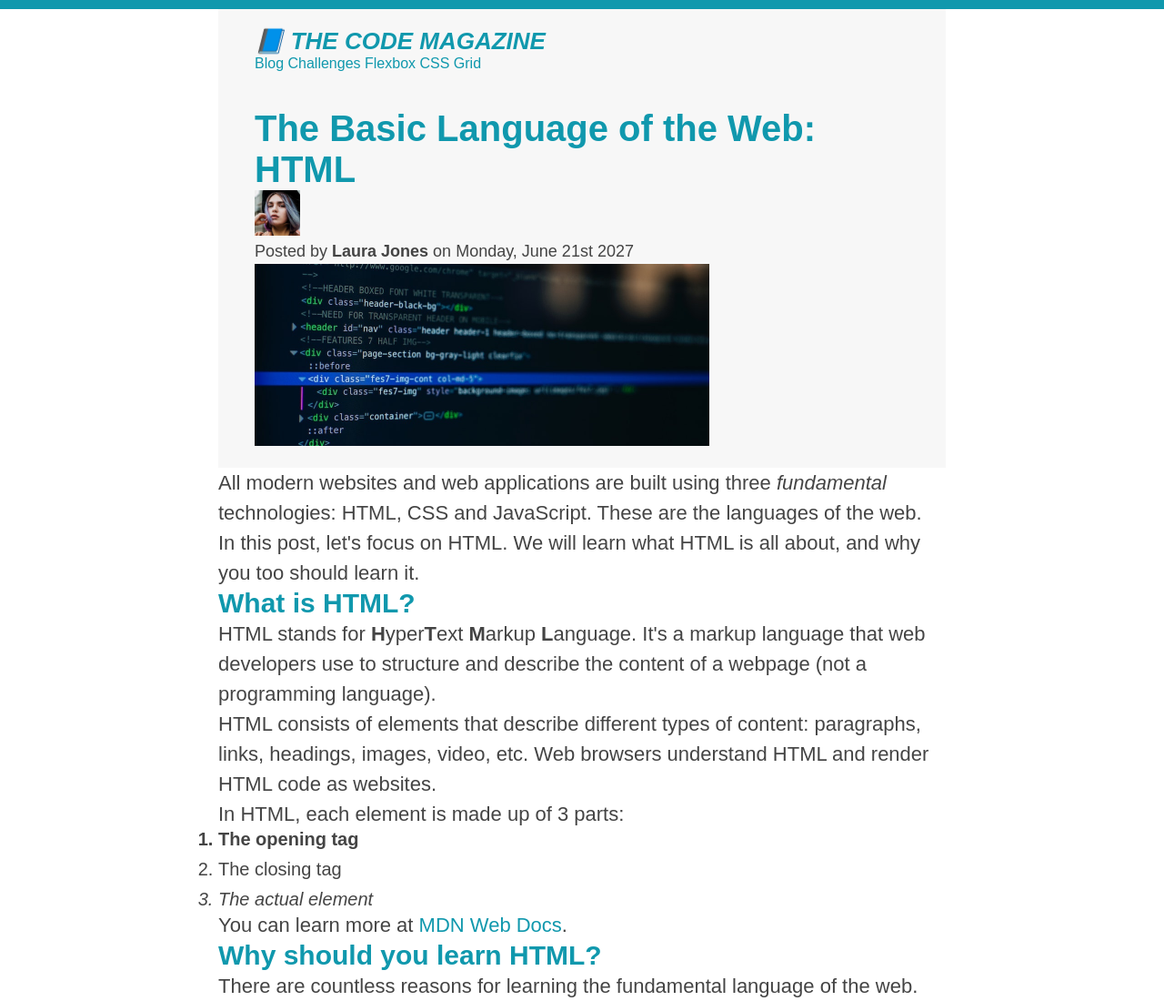
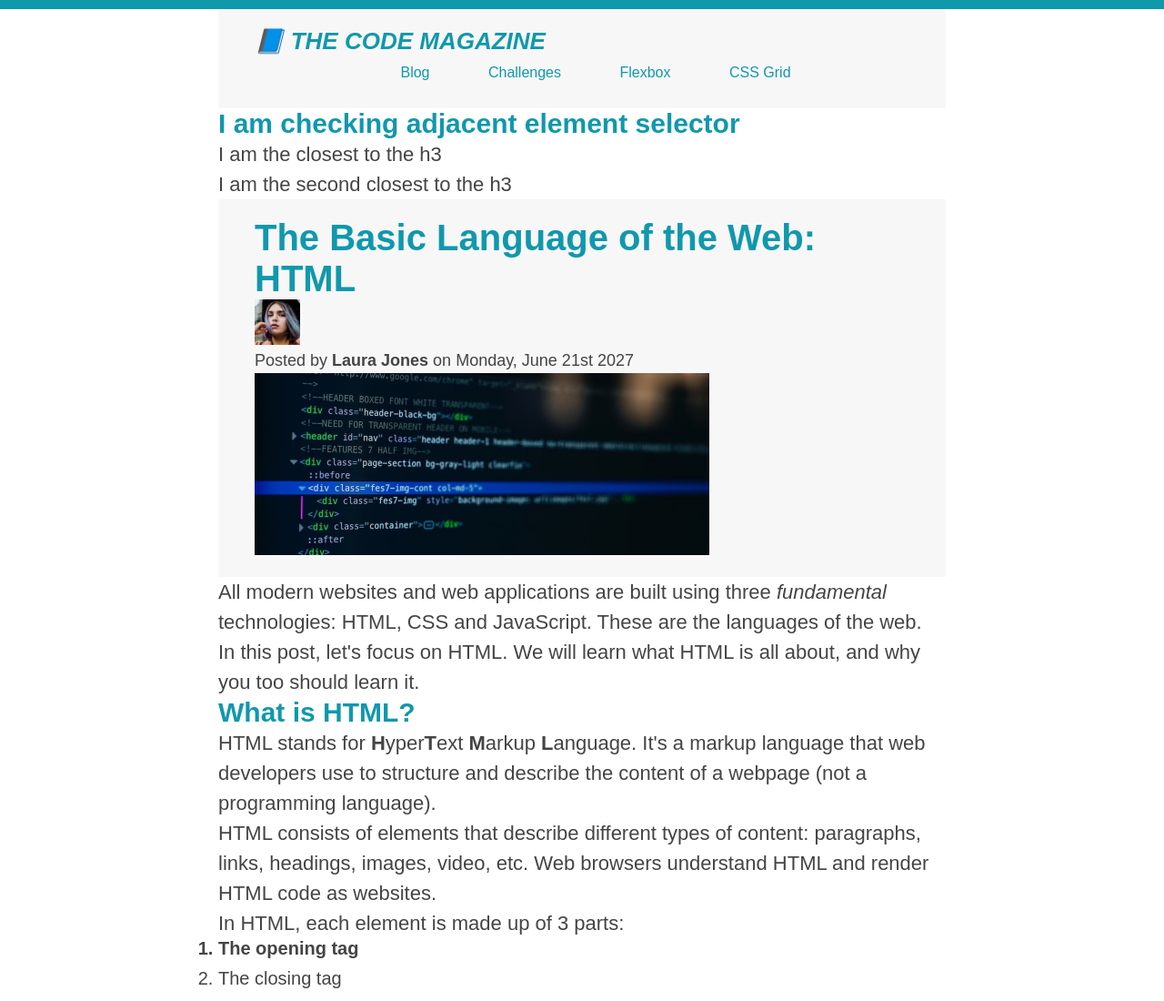
Before and after one commit to PriyadarshanR/html-css-course, a plain HTML site: page starter/03-CSS-Fundamentals/index.html in a window 1280 px wide. Shown: the top 1100 px of the page at 91% size. Drawn offline with Linux system fonts and the light colour scheme.

Commit message:
26-05-2025 Absolute positioning pseudo classes pseudo elements

```diff
--- a/starter/03-CSS-Fundamentals/index.html
+++ b/starter/03-CSS-Fundamentals/index.html
@@ -34,6 +34,11 @@
         <a href="#">CSS Grid</a>
       </nav>
     </header>
+
+    <h3>I am checking adjacent element selector</h3>
+    <p>I am the closest to the h3</p>
+    <p>I am the second closest to the h3</p>
+
 
     <article>
       <header class="main-header">
--- a/starter/03-CSS-Fundamentals/style.css
+++ b/starter/03-CSS-Fundamentals/style.css
@@ -149,3 +149,20 @@ a:active {
 footer p {
   color: green !important;
 } */
+
+nav a:link {
+  display: inline-block;
+  /* background-color: orangered; */
+  margin: 10px 30px;
+}
+nav {
+  text-align: center;
+}
+
+nav a:link:last-child {
+  margin-right: 0;
+}
+
+h3 + p:hover::first-letter {
+  background-color: cyan;
+}
--- a/starter/challenges/style.css
+++ b/starter/challenges/style.css
@@ -61,7 +61,7 @@ body {
 
 .details-list {
   list-style: square;
-  padding: 0 0 0 40px;
+  margin-left: 20px;
 }
 
 .details-list li {
@@ -70,12 +70,14 @@ body {
 /* BUTTON */
 .add-cart {
   background-color: #000;
-  border: 3px solid black;
+  border: 4px solid black;
+  border-top: none;
   color: #fff;
   font-size: 20px;
   text-transform: uppercase;
   cursor: pointer;
   width: 100%;
+  height: 50px;
 }
 
 .add-cart:hover {
```
